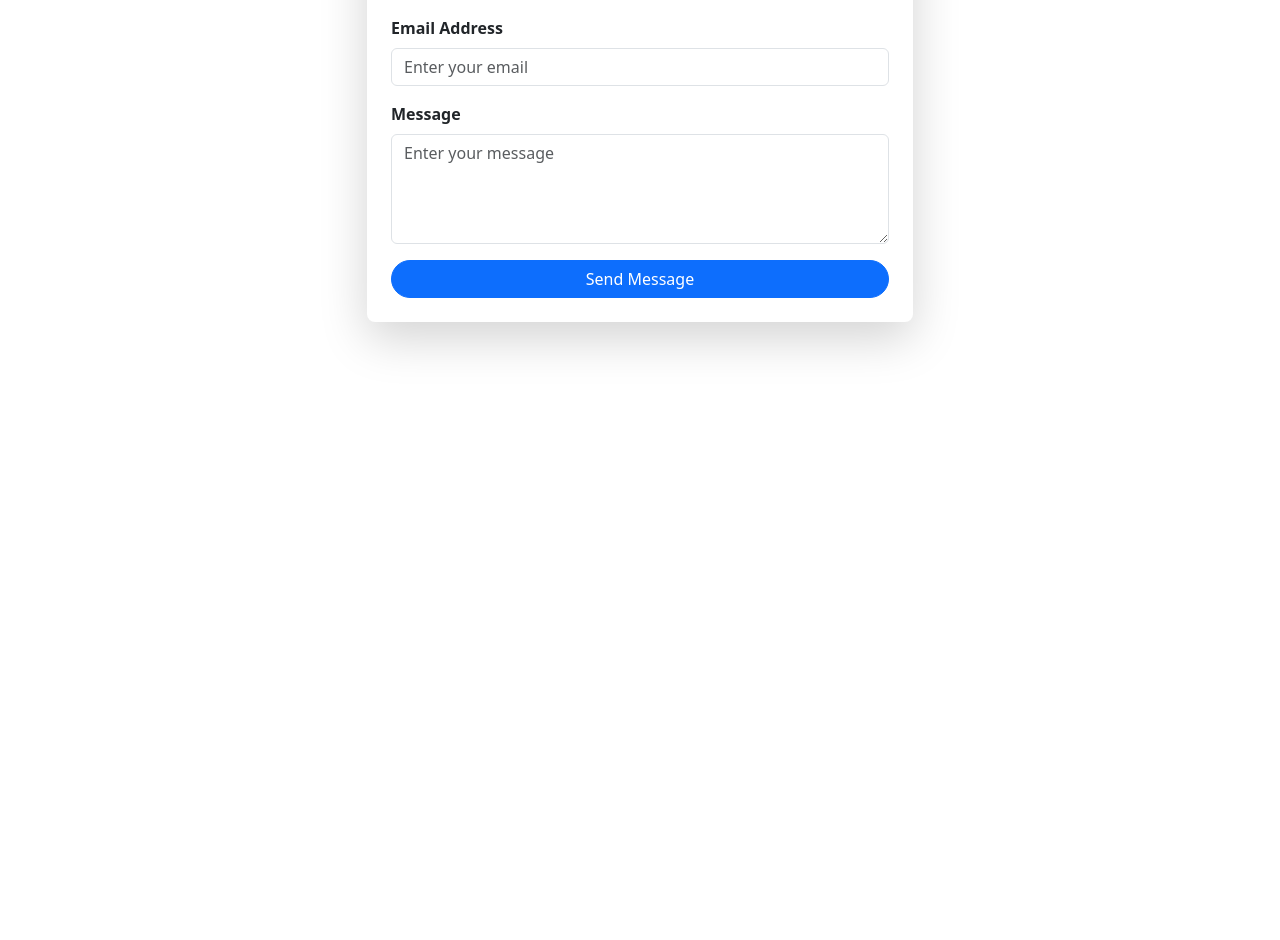
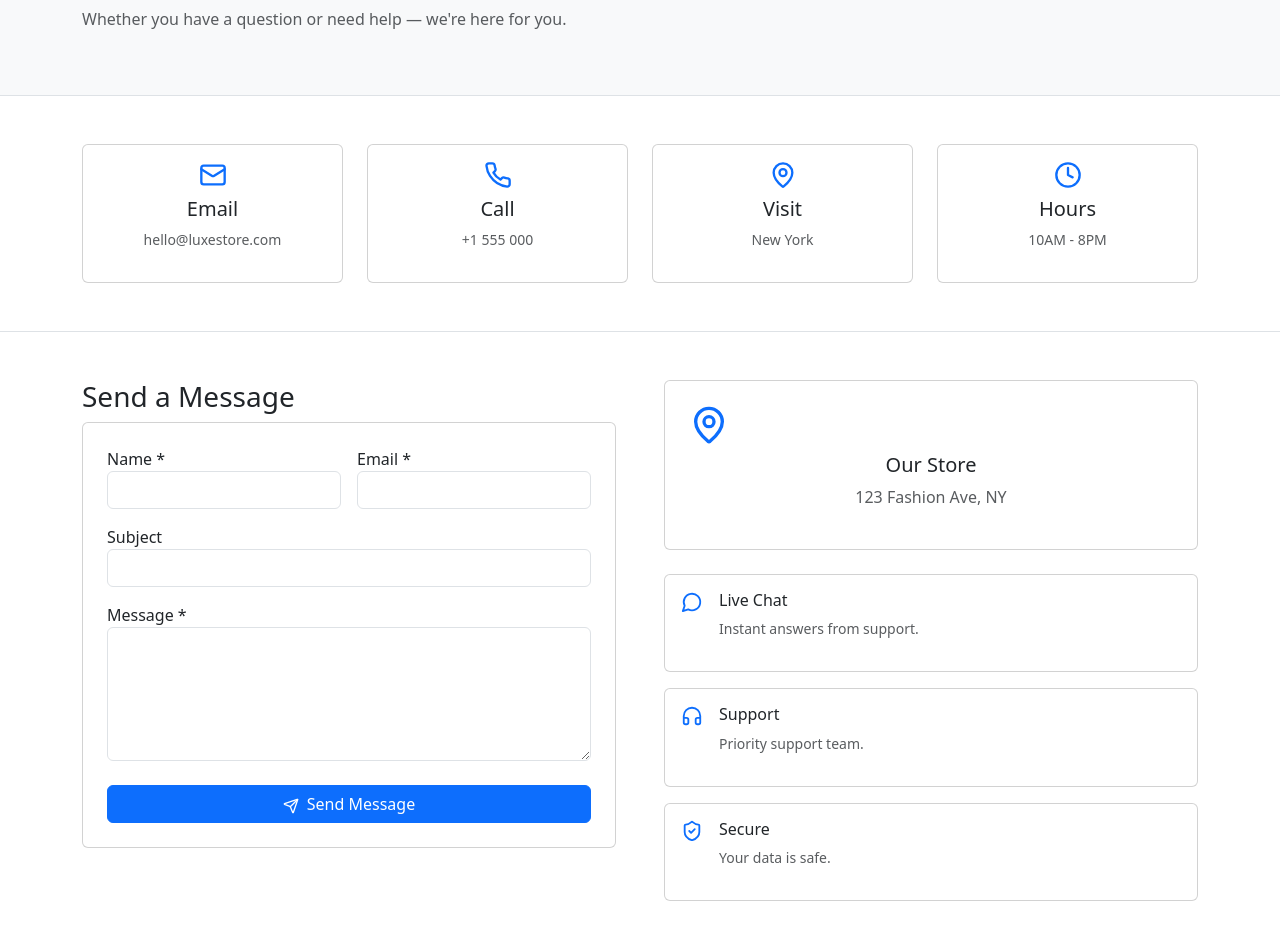
Before and after one commit to DIPAKK2310/ShoppYnow, a React (Vite) app in the folder frontend/vite-project/: page /contact-us in a window 1280 px wide. Shown: the part 260-1200 px from the top of the page. Before the commit the page ends 800 px from the top, so only its background shows below. Built offline with nearby package versions, Linux system fonts and the light colour scheme.

Commit message:
feat:ContactUs page

```diff
--- a/frontend/vite-project/src/pages/ContactUs.jsx
+++ b/frontend/vite-project/src/pages/ContactUs.jsx
@@ -1,98 +1,176 @@
 import React, { useState } from "react";
+import {
+  LuMail,
+  LuPhone,
+  LuMapPin,
+  LuClock,
+  LuMessageCircle,
+  LuHeadphones,
+  LuShieldCheck,
+  LuSend,
+} from "react-icons/lu";
 
-function ContactUs() {
-  const [contactData, setContactData] = useState({
-    name: "",
-    email: "",
-    message: "",
-  });
-
-  const handleChange = (e) => {
-    setContactData({
-      ...contactData,
-      [e.target.name]: e.target.value,
-    });
-  };
+const Contact = () => {
+  const [name, setName] = useState("");
+  const [email, setEmail] = useState("");
+  const [subject, setSubject] = useState("");
+  const [message, setMessage] = useState("");
 
   const handleSubmit = (e) => {
     e.preventDefault();
-    console.log("Contact form submitted:", contactData);
-    setContactData({ name: "", email: "", message: "" });
+
+    if (!name || !email || !message) {
+      alert("Please fill all required fields");
+      return;
+    }
+
+    alert("Message sent!");
+    setName("");
+    setEmail("");
+    setSubject("");
+    setMessage("");
   };
 
   return (
-    <div className="container mt-5">
-      <div className="row justify-content-center">
+    <div>
+      {/* HERO */}
+      <section className="py-5 bg-light">
+        <div className="container">
+          <div className="row align-items-center gy-4">
+            <div className="col-lg-6">
+              <p className="text-uppercase text-primary fw-bold">Contact Us</p>
+              <h1 className="display-5">
+                Let's Start a <span className="text-primary">Conversation</span>
+              </h1>
+              <p className="text-muted">
+                Whether you have a question or need help — we're here for you.
+              </p>
+            </div>
+
+            <div className="col-lg-6 text-center">
+              <LuMail size={80} className="text-primary" />
+            </div>
+          </div>
+        </div>
+      </section>
+
+      {/* CONTACT METHODS */}
+      <section className="py-5 border-top border-bottom">
+        <div className="container">
+          <div className="row g-4">
+            {[
+              { icon: LuMail, title: "Email", detail: "hello@luxestore.com" },
+              { icon: LuPhone, title: "Call", detail: "+1 555 000" },
+              { icon: LuMapPin, title: "Visit", detail: "New York" },
+              { icon: LuClock, title: "Hours", detail: "10AM - 8PM" },
+            ].map((item, i) => (
+              <div className="col-md-6 col-lg-3" key={i}>
+                <div className="card text-center p-3 h-100">
+                  <item.icon size={28} className="mx-auto mb-2 text-primary" />
+                  <h5>{item.title}</h5>
+                  <p className="text-muted small">{item.detail}</p>
+                </div>
+              </div>
+            ))}
+          </div>
+        </div>
+      </section>
+
+      {/* FORM + SIDE */}
+      <section className="py-5">
+        <div className="container">
+          <div className="row g-5">
+            {/* FORM */}
+            <div className="col-lg-6">
+              <h3>Send a Message</h3>
+
+              <form onSubmit={handleSubmit} className="card p-4">
+                <div className="row g-3">
                   <div className="col-md-6">
-          <div className="card shadow-lg border-0 rounded-3">
-            <div className="card-body p-4">
-              <h2 className="card-title text-center mb-4">Contact Us</h2>
-              <form onSubmit={handleSubmit}>
-                {/* Name */}
-                <div className="mb-3">
-                  <label htmlFor="name" className="form-label fw-bold">
-                    Your Name
-                  </label>
+                    <label>Name *</label>
                     <input
-                    type="text"
                       className="form-control"
-                    id="name"
-                    name="name"
-                    value={contactData.name}
-                    onChange={handleChange}
-                    placeholder="Enter your name"
-                    required
+                      value={name}
+                      onChange={(e) => setName(e.target.value)}
                     />
                   </div>
 
-                {/* Email */}
-                <div className="mb-3">
-                  <label htmlFor="email" className="form-label fw-bold">
-                    Email Address
-                  </label>
+                  <div className="col-md-6">
+                    <label>Email *</label>
                     <input
                       type="email"
                       className="form-control"
-                    id="email"
-                    name="email"
-                    value={contactData.email}
-                    onChange={handleChange}
-                    placeholder="Enter your email"
-                    required
+                      value={email}
+                      onChange={(e) => setEmail(e.target.value)}
+                    />
+                  </div>
+                </div>
+
+                <div className="mt-3">
+                  <label>Subject</label>
+                  <input
+                    className="form-control"
+                    value={subject}
+                    onChange={(e) => setSubject(e.target.value)}
                   />
                 </div>
 
-                {/* Message */}
-                <div className="mb-3">
-                  <label htmlFor="message" className="form-label fw-bold">
-                    Message
-                  </label>
+                <div className="mt-3">
+                  <label>Message *</label>
                   <textarea
                     className="form-control"
-                    id="message"
-                    name="message"
-                    rows="4"
-                    value={contactData.message}
-                    onChange={handleChange}
-                    placeholder="Enter your message"
-                    required
-                  ></textarea>
+                    rows="5"
+                    value={message}
+                    onChange={(e) => setMessage(e.target.value)}
+                  />
                 </div>
 
-                {/* Submit Button */}
-                <button
-                  type="submit"
-                  className="btn btn-primary w-100 rounded-pill"
-                >
+                <button className="btn btn-primary mt-4 w-100">
+                  <LuSend size={16} className="me-2" />
                   Send Message
                 </button>
               </form>
             </div>
+
+            {/* RIGHT SIDE */}
+            <div className="col-lg-6">
+              <div className="card p-4 text-center mb-4">
+                <LuMapPin size={40} className="text-primary mb-2" />
+                <h5>Our Store</h5>
+                <p className="text-muted">123 Fashion Ave, NY</p>
+              </div>
+
+              {[
+                {
+                  icon: LuMessageCircle,
+                  title: "Live Chat",
+                  desc: "Instant answers from support.",
+                },
+                {
+                  icon: LuHeadphones,
+                  title: "Support",
+                  desc: "Priority support team.",
+                },
+                {
+                  icon: LuShieldCheck,
+                  title: "Secure",
+                  desc: "Your data is safe.",
+                },
+              ].map((item, i) => (
+                <div className="card p-3 mb-3 d-flex flex-row" key={i}>
+                  <item.icon size={22} className="me-3 text-primary" />
+                  <div>
+                    <h6>{item.title}</h6>
+                    <p className="text-muted small">{item.desc}</p>
+                  </div>
+                </div>
+              ))}
             </div>
           </div>
         </div>
+      </section>
     </div>
   );
-}
+};
 
-export default ContactUs;
+export default Contact;
```
Lines whose indentation alone changed are shown as unchanged.
